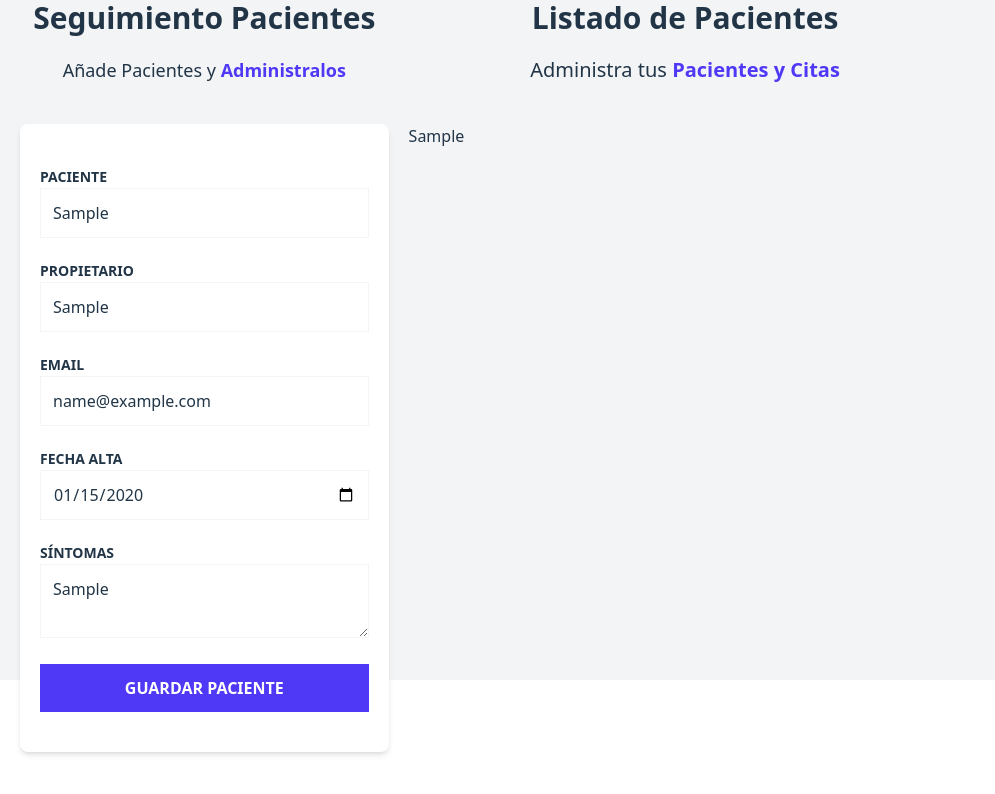
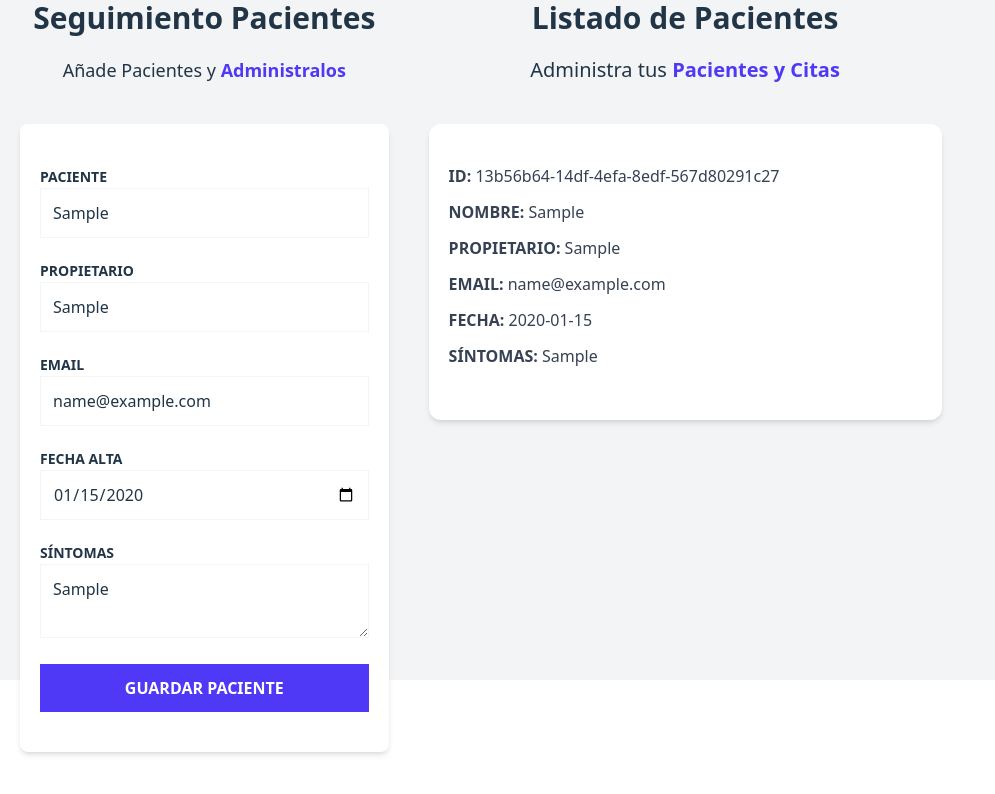
Before and after one commit to bmenc/pacientes-zustand, a React (Vite) app: page / in a window 1280 px wide. Both pictures are taken after typing "Sample", "Sample", "name@example.com", "2020-01-15", "Sample" into the empty fields and a click on the input "Guardar Paciente". Shown: the part 120-914 px from the top of the page, without its empty margins (0-995 px from the left). Built offline with nearby package versions, Linux system fonts and the light colour scheme.

Commit message:
248. Mostrando la información del Paciente

```diff
--- a/src/components/PatientDetails.tsx
+++ b/src/components/PatientDetails.tsx
@@ -1,4 +1,5 @@
 import type { Patient } from "../types"
+import PatientDetailItem from "./PatientDetailtem"
 
 type PatientDetailsProps = {
   patient: Patient
@@ -6,8 +7,13 @@
 
 export default function PatientDetails({ patient }: PatientDetailsProps) {
   return (
-    <div>
-      {patient.name}
+    <div className="mx-5 my-10 px-5 py-10 bg-white shadow-md rounded-xl">
+      <PatientDetailItem label="ID" data={patient.id} />
+      <PatientDetailItem label="Nombre" data={patient.name} />
+      <PatientDetailItem label="Propietario" data={patient.caretaker} />
+      <PatientDetailItem label="Email" data={patient.email} />
+      <PatientDetailItem label="Fecha" data={patient.date.toString()} />
+      <PatientDetailItem label="Síntomas" data={patient.symptoms} />
     </div>
   )
 }
--- /dev/null
+++ b/src/components/PatientDetailtem.tsx
@@ -0,0 +1,14 @@
+import type { Patient } from "../types"
+
+type PatientDetailItemProps = {
+  label: string
+  data: string
+}
+
+export default function PatientDetailItem({ label, data }: PatientDetailItemProps) {
+  return (
+    <p className="font-bold mb-3 text-gray-700 uppercase"> {label}: {''}
+      <span className="font-normal normal-case">{data}</span>
+    </p>
+  )
+}
```
